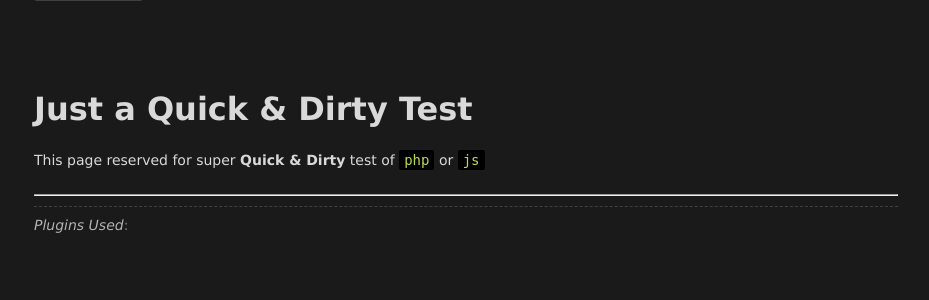
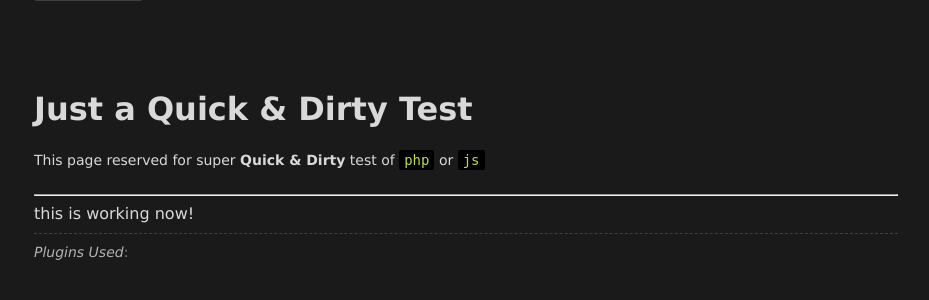
Before and after one commit to danferth/breadBoard, a PHP site: page /quick.php in a window 1280 px wide. Shown: the part 41-341 px from the top of the page, without its empty margins (174-1103 px from the left). Run offline with PHP 8.4, Linux system fonts and the light colour scheme; style sheets or scripts are compiled from the project's sources.

Commit message:
quick and dirty

```diff
--- a/content/p_quick.php
+++ b/content/p_quick.php
@@ -2,6 +2,6 @@
 <hr>
 <?php
 
-
+echo "this is working now!";
 
  ?>
```
